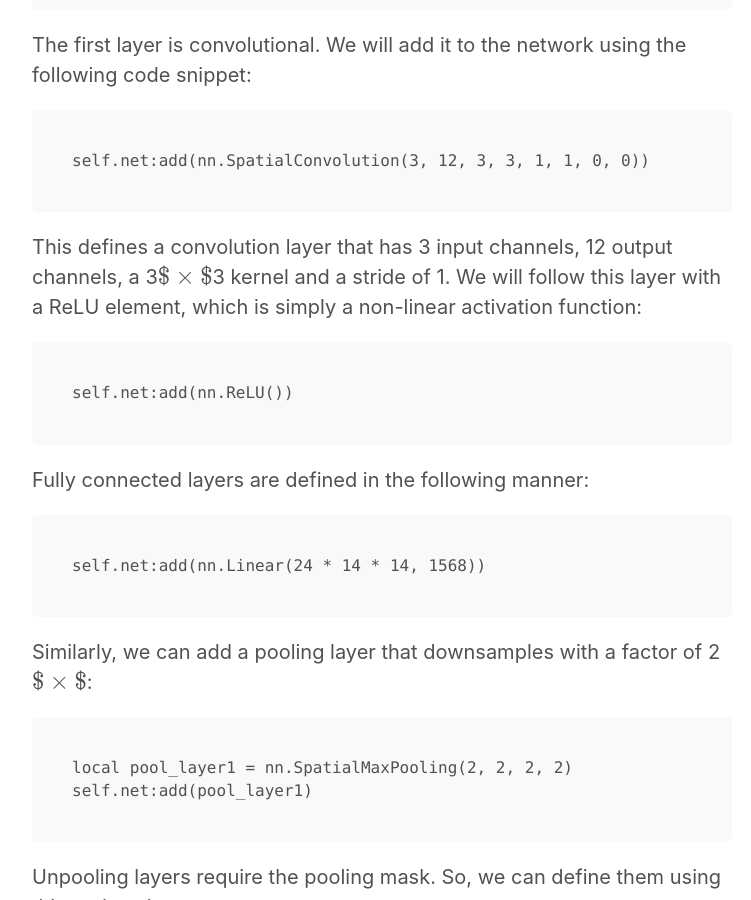
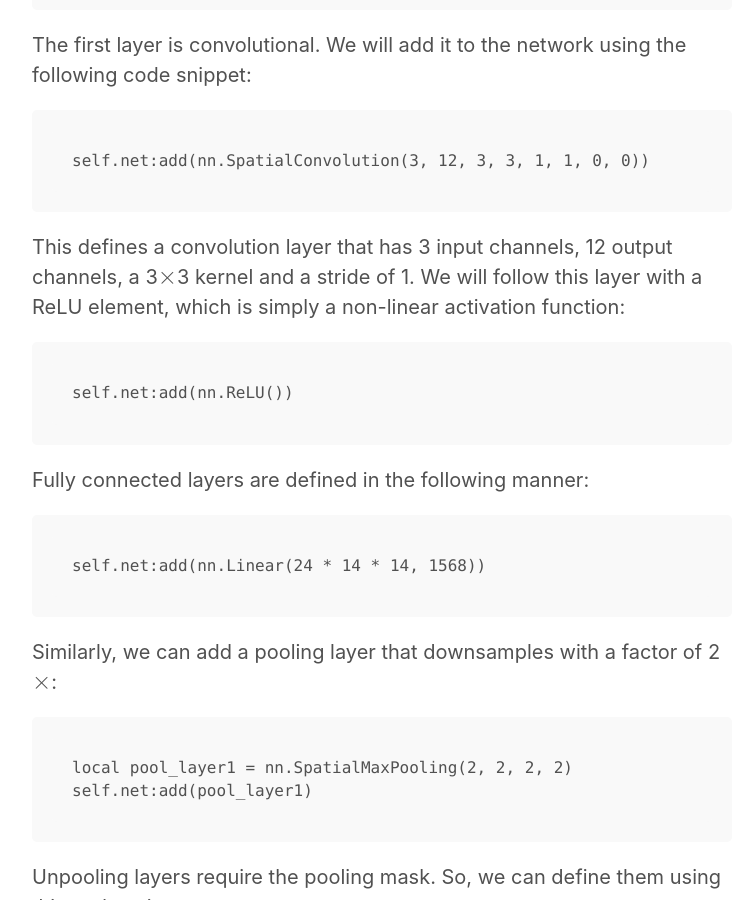
Before and after one commit to siavashk/siavashk.github.io, a Jekyll site: the page built from _posts/2016-02-13-autoencoder-imagenet.md, in a window 1280 px wide and 900 px high, scrolled down 4020 px. Shown: the whole window, without its empty margins (258-1009 px from the left). Built offline with Jekyll 4.4.1, drawn with Linux system fonts in a browser that asks for light colours; formulas are drawn with MathJax 3; comment, search, counter and statistics services are not loaded.

````diff
--- a/_posts/2016-02-13-autoencoder-imagenet.md
+++ b/_posts/2016-02-13-autoencoder-imagenet.md
@@ -71,7 +71,7 @@
 ```
 self.net:add(nn.SpatialConvolution(3, 12, 3, 3, 1, 1, 0, 0))
 ```
-This defines a convolution layer that has 3 input channels, 12 output channels, a 3\\($\times$\\)3 kernel and a stride of 1. We will follow this layer with a ReLU element, which is simply a non-linear activation function:
+This defines a convolution layer that has 3 input channels, 12 output channels, a 3\\(\times\\)3 kernel and a stride of 1. We will follow this layer with a ReLU element, which is simply a non-linear activation function:
 ```
 self.net:add(nn.ReLU())
 ```
@@ -79,7 +79,7 @@
 ```
 self.net:add(nn.Linear(24 * 14 * 14, 1568))
 ```
-Similarly, we can add a pooling layer that downsamples with a factor of 2\\($\times$\\):
+Similarly, we can add a pooling layer that downsamples with a factor of 2\\(\times\\):
 ```
 local pool_layer1 = nn.SpatialMaxPooling(2, 2, 2, 2)
 self.net:add(pool_layer1)
````
